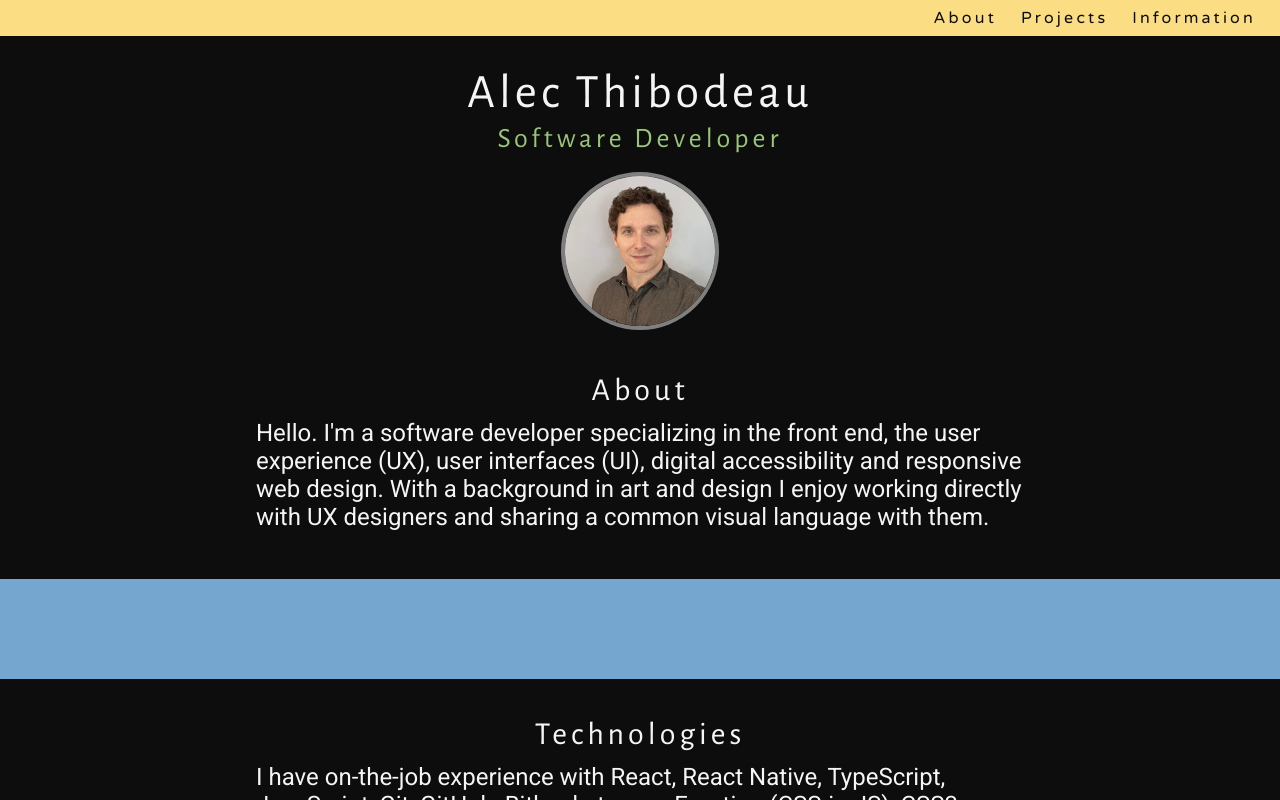
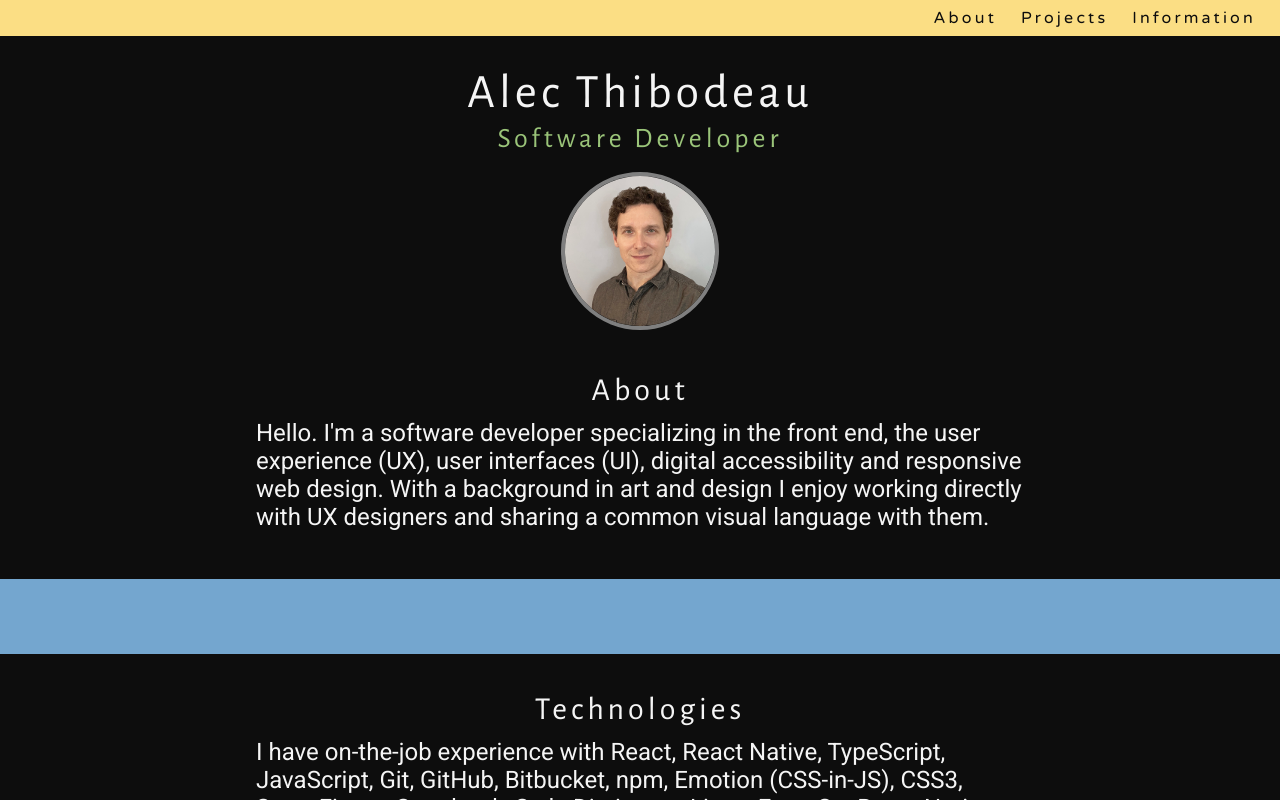
Before and after one commit to alecthibodeau/alecthibodeau.github.io, a React (Create React App) app: page / in a window 1280 px wide. Shown: the top 800 px of the page. Built offline with nearby package versions, Linux system fonts and the light colour scheme.

Commit message:
Adjust banner height

```diff
--- a/src/components/PatternBanner.tsx
+++ b/src/components/PatternBanner.tsx
@@ -18,23 +18,23 @@ function PatternBanner(props: PatternBannerProps): JSX.Element {
   const isPatternVisible: boolean = false;
   const isPatternRandomQuarterDiscs: boolean = false;
 
-  function renderItem(item: string, index: number): JSX.Element {
+  function renderItem(itemName: string, index: number): JSX.Element {
     return (
       <div
-        key={`${item}-${index}`}
+        key={`${itemName}-${index}`}
         className={
-            isPatternRandomQuarterDiscs
-            ? `quarter-disc ${quarterDiscDirection[setRandomNumber(maxNumber)]}`
-            : 'pattern-disc-container'
+          isPatternRandomQuarterDiscs
+          ? `quarter-disc ${quarterDiscDirection[setRandomNumber(maxNumber)]}`
+          : 'pattern-disc-container'
         }>
         {!isPatternRandomQuarterDiscs ? <div></div> : null}
       </div>
     );
   }
 
-  function renderPatternRow(item: string, index: number): JSX.Element {
+  function renderRow(rowName: string, index: number): JSX.Element {
     return (
-      <div key={`${item}-${index}`} className="pattern-row">
+      <div key={`${rowName}-${index}`} className={rowName}>
         {Array(Math.floor(props.viewportWidth/24)).fill('item').map(renderItem)}
       </div>
     );
@@ -47,7 +47,7 @@ function PatternBanner(props: PatternBannerProps): JSX.Element {
     >
       {
         isPatternVisible
-        ? Array(patternRowCount).fill('pattern-row').map(renderPatternRow)
+        ? Array(patternRowCount).fill('pattern-row').map(renderRow)
         : null
       }
     </div>
--- a/src/styles/_banners.scss
+++ b/src/styles/_banners.scss
@@ -1,10 +1,10 @@
 @use './variables' as *;
 
 [class^='banner'] {
-  height: 100px;
+  height: $pattern-item-dimension-standard * 4;
 
   &.solid {
-    height: 50px;
+    height: $pattern-item-dimension-standard * 1.5;
   }
 }
 
@@ -63,10 +63,10 @@
 @media (min-width: $breakpoint-sm) {
 
   [class^='banner'] {
-    height: 200px;
+    height: $pattern-item-dimension-standard * 8;
 
     &.solid {
-      height: 100px;
+      height: $pattern-item-dimension-standard * 3;
     }
   }
 }
```
